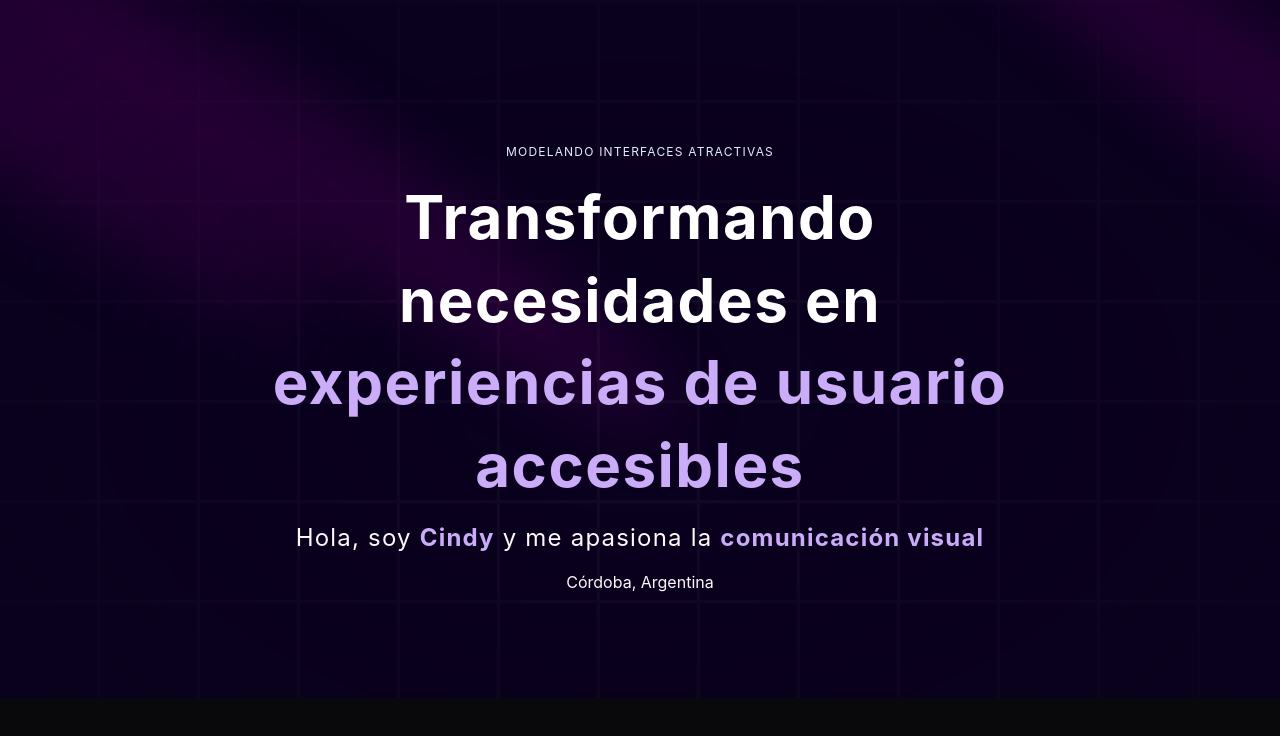
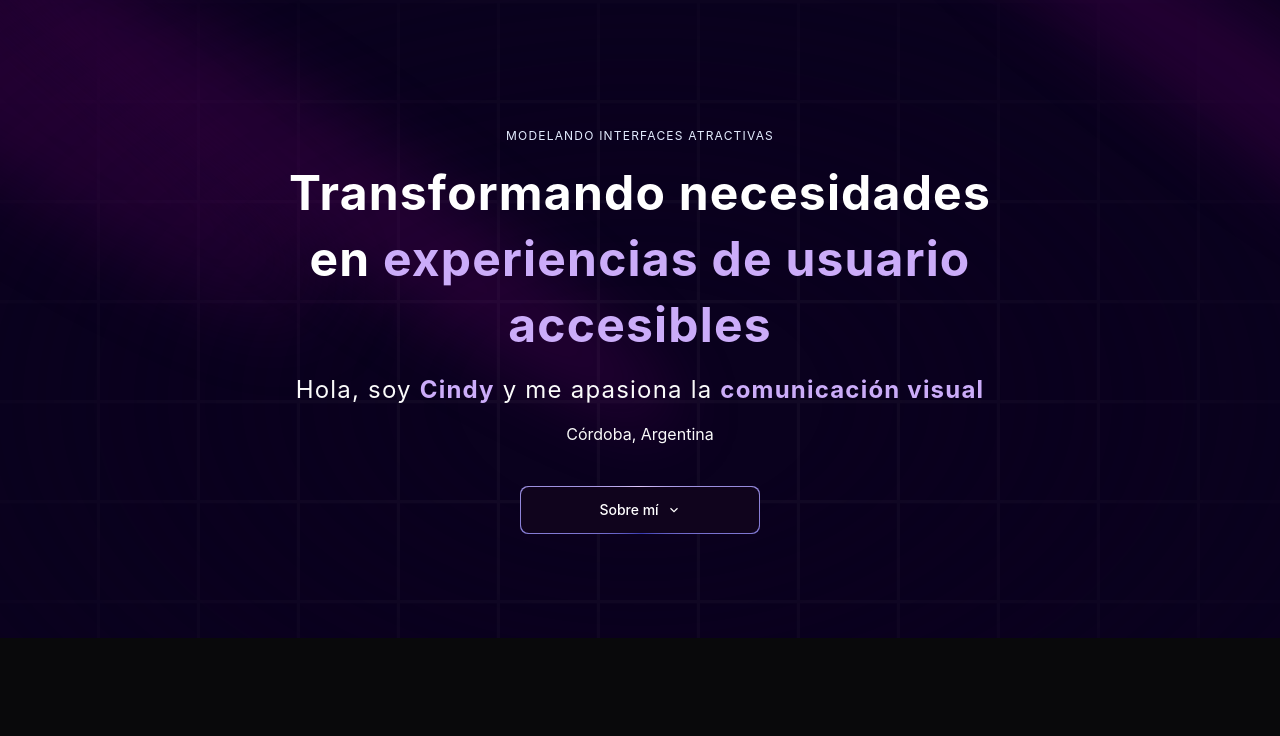
Before and after one commit to cindygnaedinger/cindy-gnaedinger-portfolio-v2, a Next.js app: page / in a window 1280 px wide. Shown: the top 736 px of the page. Built offline with nearby package versions, Linux system fonts and the light colour scheme.

Commit message:
Modifica estilos del Hero, instala react icons

```diff
--- a/components/Hero.tsx
+++ b/components/Hero.tsx
@@ -3,10 +3,12 @@
 import React from "react";
 import { Spotlight } from "./ui/Spotlight";
 import { TextGenerateEffect } from "./ui/TextGenerateEffect";
+import MagicButton from "./ui/MagicButton";
+import { GrFormDown } from "react-icons/gr";
 
 const Hero = () => {
   return (
-    <div className="pb-20 pt-36">
+    <div className="pb-20 pt-32">
       <div>
         <Spotlight
           className="-top-40 -left-10 md:-left-32 md:-top-20 h-screen"
@@ -30,7 +32,7 @@ const Hero = () => {
           </h2>
 
           <TextGenerateEffect
-            className="text-center text-[40px] md:text-5xl lg:text-6xl"
+            className="text-center text-[40px] md:text-5xl lg:text-5xl"
             words="Transformando necesidades en experiencias de usuario accesibles"
           />
           <p className="text-center md:tracking-wider mb-4 text-sm md:text-lg lg:text-2xl">
@@ -39,6 +41,13 @@ const Hero = () => {
             <span className="text-purple font-bold">comunicación visual</span>
           </p>
           <p>Córdoba, Argentina</p>
+          <a href="#about">
+            <MagicButton
+              title="Sobre mí"
+              icon={<GrFormDown />}
+              position="right"
+            />
+          </a>
         </div>
       </div>
     </div>
--- a/package.json
+++ b/package.json
@@ -16,6 +16,7 @@
     "next-themes": "^0.4.4",
     "react": "^19.0.0",
     "react-dom": "^19.0.0",
+    "react-icons": "^5.5.0",
     "simplex-noise": "^4.0.3",
     "tailwind-merge": "^3.0.2",
     "tailwindcss-animate": "^1.0.7"
```
Also changed, not shown: 1 other file (tests, documents, lock files or other folders).
